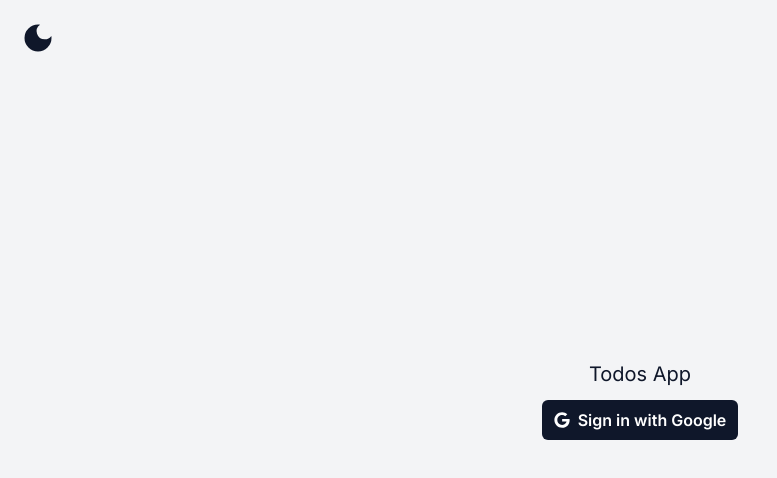
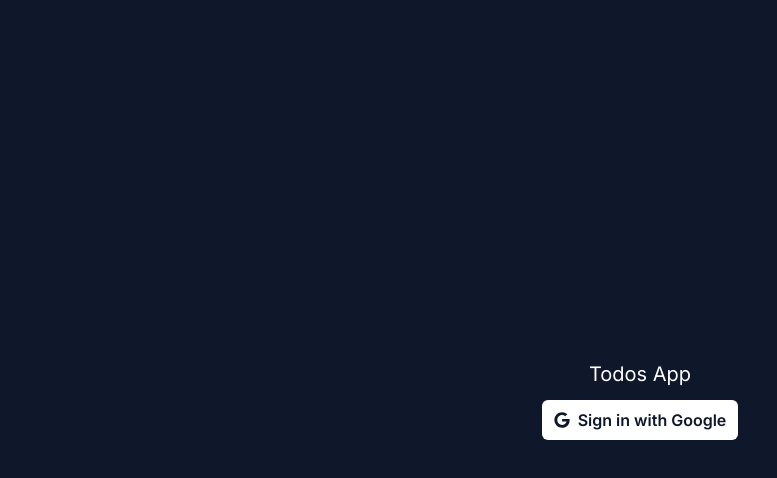
Before and after one commit to iamfaran/todo-with-mongo, a Next.js app: page / in a window 1280 px wide. Shown: the top 478 px of the page, without its empty margins (0-777 px from the left). Built offline with nearby package versions, Linux system fonts and the light colour scheme; no server answers.

Commit message:
fix sign in theme

```diff
--- a/app/layout.tsx
+++ b/app/layout.tsx
@@ -25,10 +25,7 @@ export default function RootLayout({
       <ThemeProvider>
         <TodoProvider>
           <html lang="en">
-            <body className={`${inter.className} relative`}>
-              <SunMoon />
-              {children}
-            </body>
+            <body className={`${inter.className} relative`}>{children}</body>
           </html>
         </TodoProvider>
       </ThemeProvider>
--- a/app/todos/page.tsx
+++ b/app/todos/page.tsx
@@ -4,6 +4,7 @@ import SunMoon from "@/components/SunMoon";
 export default function TodosPage() {
   return (
     <div className="bg-gray-100 dark:bg-slate-900 h-screen">
+      <SunMoon />
       <Todos />
     </div>
   );
--- a/components/SignIn.tsx
+++ b/components/SignIn.tsx
@@ -21,11 +21,9 @@ const SignIn = () => {
   }
 
   return (
-    <div className="bg-gray-100 dark:bg-slate-900 h-screen flex justify-center items-center">
+    <div className="bg-slate-900 h-screen flex justify-center items-center">
       <main className="flex flex-col justify-center items-center">
-        <h1 className="text-slate-900 text-center text-xl mb-3 dark:text-white">
-          Todos App
-        </h1>
+        <h1 className="text-center text-xl mb-3 text-white">Todos App</h1>
         <SignInGoogle />
       </main>
     </div>
--- a/components/SignInGoogle.tsx
+++ b/components/SignInGoogle.tsx
@@ -5,7 +5,7 @@ import { signIn } from "next-auth/react";
 export const SignInGoogle = () => {
   return (
     <button
-      className="bg-slate-900 text-white dark:bg-white dark:text-slate-900 rounded-md flex items-center px-3 py-2 font-semibold"
+      className="bg-white text-slate-900 rounded-md flex items-center px-3 py-2 font-semibold"
       type="button"
       onClick={() => signIn("google")}
     >
```
